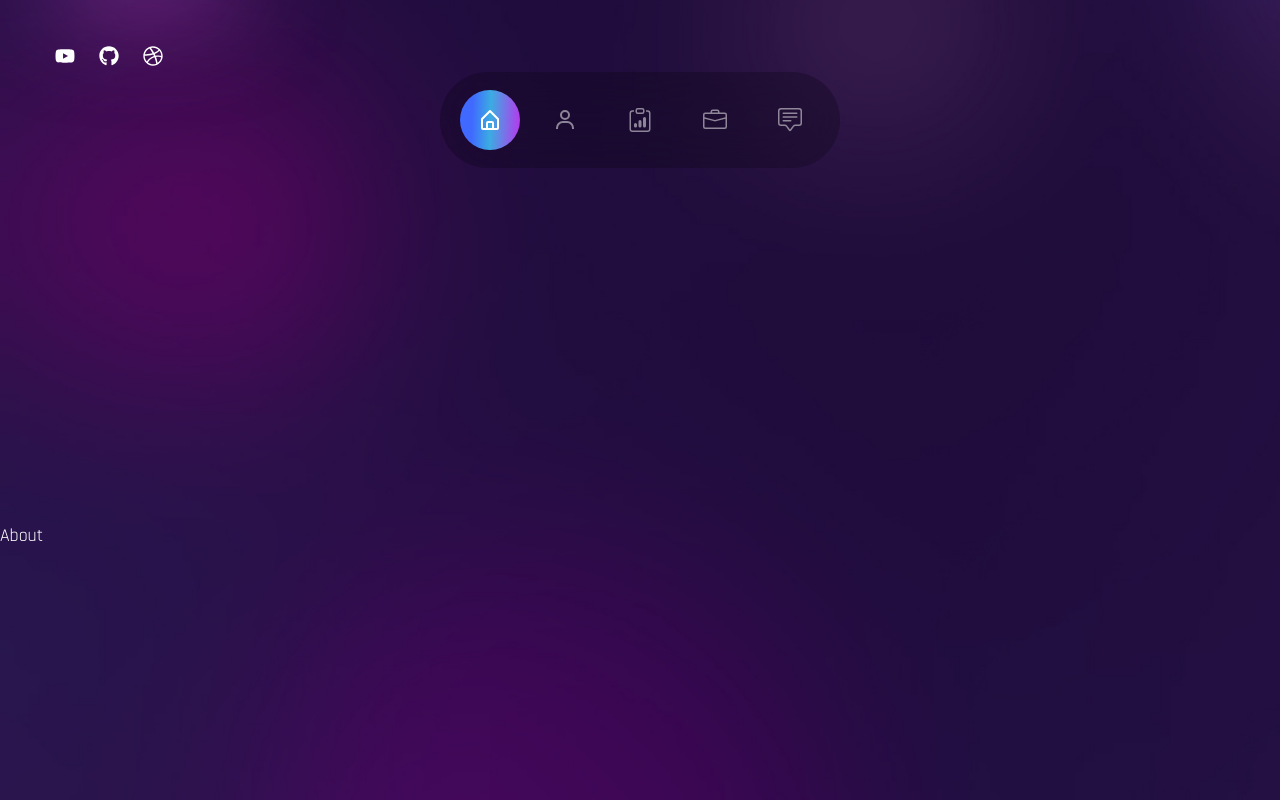
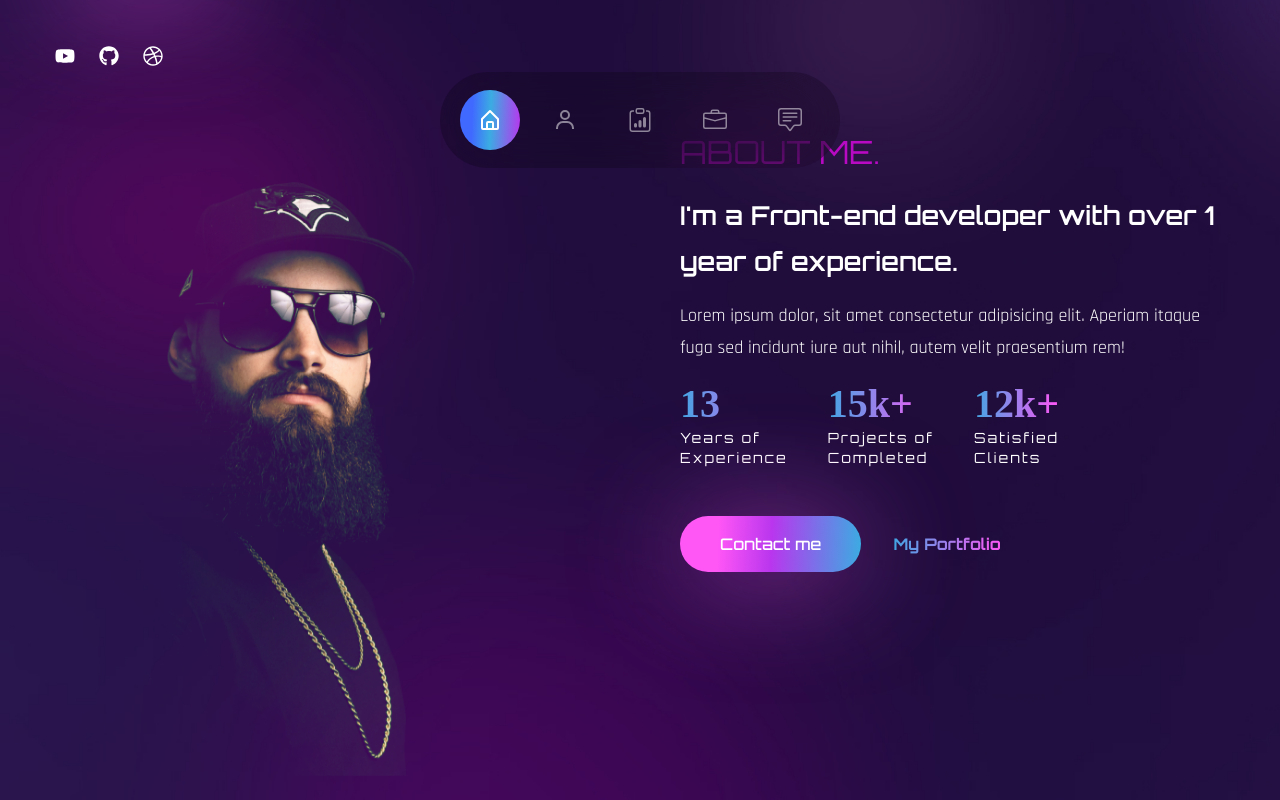
Before and after one commit to MaximusBro/Portfolio, a React (Create React App) app: page / in a window 1280 px wide. Shown: the part 600-1400 px from the top of the page. Built offline with nearby package versions, Linux system fonts and the light colour scheme; the HTML template or start-up script is replaced by a standard one; a web font is replaced by a local one.

Commit message:
About done + animations

```diff
--- a/src/components/About.js
+++ b/src/components/About.js
@@ -9,7 +9,85 @@ import { motion } from "framer-motion"
 import { fadeIn } from '../variants';
 
 const About = () => {
-	return <section className='section' id='about'>About</section>;
+	const [ref, inView] = useInView({
+		threshold: 0.5,
+	})
+	return <section className='section' id='about' ref={ref}>
+		<div className="container mx-auto">
+			<div className='flex flex-col gap-y-10 lg:flex-row lg:item-center
+			lg:gap-x-20 lg:gap-y-0 h-screen'>
+				{/* img */}
+				<motion.div
+					variants={fadeIn("right", 0.3)}
+					initial="hidden"
+					whileInView={"show"}
+					viewport={{ once: false, amount: 0.3 }}
+					className='flex-1 bg-about bg-contain bg-no-repeat h-[640px] mix-blend-lighten
+				bg-top'></motion.div>
+				{/* text */}
+				<motion.div
+					variants={fadeIn("left", 0.5)}
+					initial="hidden"
+					whileInView={"show"}
+					viewport={{ once: false, amount: 0.3 }}
+					className='flex-1'>
+					<h2 className='h2 text-accent'>About me.</h2>
+					<h3 className='h3 mb-4'>I'm a Front-end developer with over 1 year of experience.</h3>
+					<p className='mb-6'>Lorem ipsum dolor, sit amet consectetur adipisicing elit.
+						Aperiam itaque fuga sed incidunt iure aut nihil,
+						autem velit praesentium rem!
+					</p>
+					{/* stats */}
+					<div className='flex gap-x-6 lg:gap-x-10 mb-12'>
+						<div>
+							<div className='text-[40px] font-tertiary text-gradient mb-2' >
+								{
+									inView ?
+										< CountUp start={0} end={13} duration={3} />
+										: null}
+							</div>
+							<div className='font-primary text-sm tracking-[2px]'>
+								Years of <br />
+								Experience
+							</div>
+						</div>
+						<div>
+							<div className='text-[40px] font-tertiary text-gradient mb-2' >
+								{
+									inView ?
+										< CountUp start={0} end={15} duration={3} />
+										: null}
+								k+
+							</div>
+							<div className='font-primary text-sm tracking-[2px]'>
+								Projects of <br />
+								Completed
+							</div>
+						</div>
+						<div>
+							<div className='text-[40px] font-tertiary text-gradient mb-2' >
+								{
+									inView ?
+										< CountUp start={0} end={12} duration={3} />
+										: null}
+								k+
+							</div>
+							<div className='font-primary text-sm tracking-[2px]'>
+								Satisfied<br />
+								Clients
+							</div>
+						</div>
+					</div>
+					<div className='flex gap-x-8 items-center'>
+						<button className='btn btn-lg'>Contact me</button>
+						<a href="#" className='text-gradient btn-link'>
+							My Portfolio
+						</a>
+					</div>
+				</motion.div>
+			</div>
+		</div>
+	</section >;
 };
 
 export default About;
```
